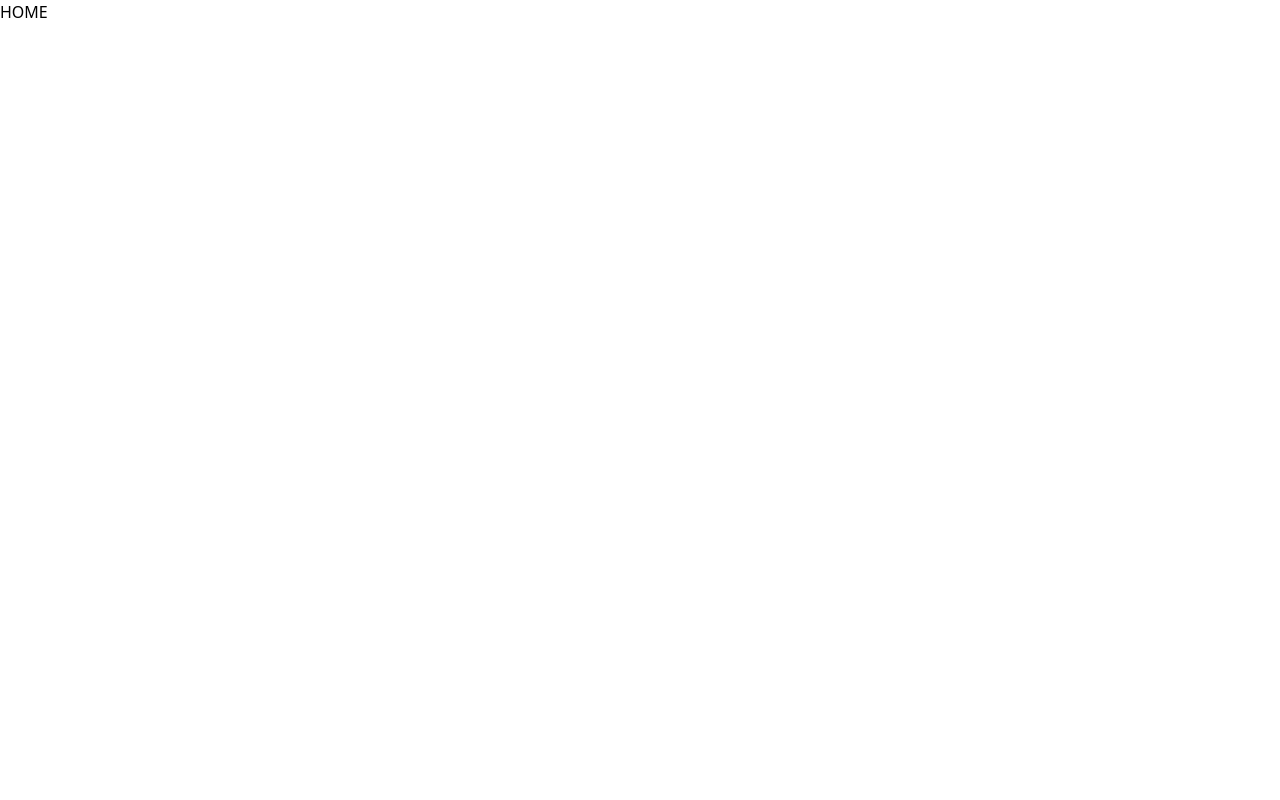
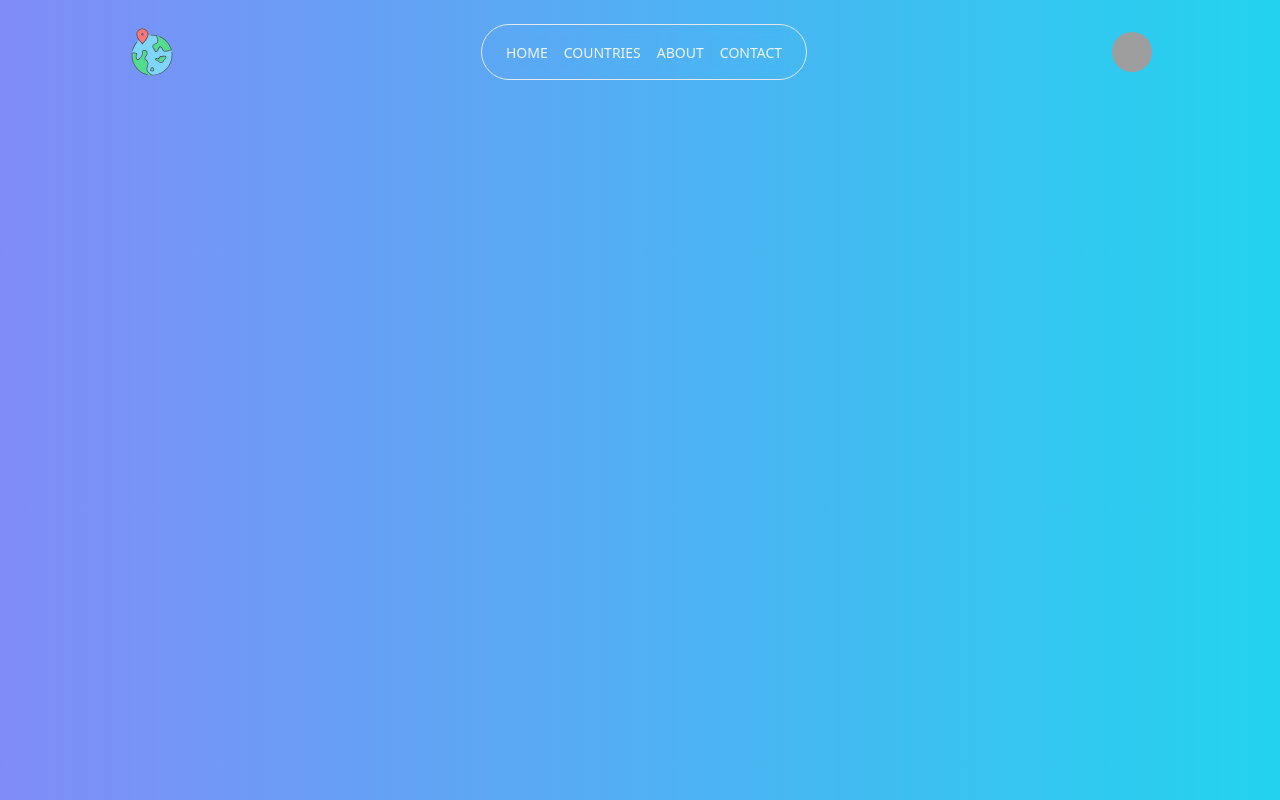
Before and after one commit to orafael-almeida/country-project, a Next.js app in the folder fe/: page / in a window 1280 px wide. Built offline with nearby package versions, Linux system fonts and the light colour scheme; grey boxes are pictures that could not be loaded.

Commit message:
feat: create header section

```diff
--- a/fe/src/app/layout.tsx
+++ b/fe/src/app/layout.tsx
@@ -13,7 +13,7 @@ export default function RootLayout({
 }>) {
   return (
     <html lang="en">
-      <body className={`antialiased`}>{children}</body>
+      <body className={`bg-gradient-to-r from-indigo-400 to-cyan-400 min-h-screen antialiased`}>{children}</body>
     </html>
   );
 }
--- a/fe/src/app/page.tsx
+++ b/fe/src/app/page.tsx
@@ -1,6 +1,9 @@
+import Header from "@/sections/Header";
 
 export default function Home() {
   return (
-    <div>HOME</div>
+    <div className="">
+      <Header />
+    </div>
   );
 }
--- /dev/null
+++ b/fe/src/sections/Header.tsx
@@ -0,0 +1,43 @@
+import logo from "@/assets/icons/logo.svg";
+import Image from "next/image";
+
+const navLinks = [
+  { title: "HOME", url: "/" },
+  { title: "COUNTRIES", url: "#" },
+  { title: "ABOUT", url: "#" },
+  { title: "CONTACT", url: "#" },
+];
+
+const Header = () => {
+  return (
+    <header className="flex justify-between items-center fixed h-20 top-3 w-full px-4 md:px-8 lg:px-12 xl:px-32">
+      <div>
+        <Image src={logo} alt="logo" className="hidden sm:block size-20 sm:size-12" />
+      </div>
+
+      <nav className="flex justify-center items-center gap-4 px-6 p-0.5 border h-14 rounded-full border-white-900/60 bg-white-600  backdrop-blur">
+        {navLinks.map((link) => (
+          <a
+            key={link.title}
+            href={link.url}
+            className="nav-item gap-4 relative group"
+          >
+            <span className="text-slate-100 text-sm">{link.title}</span>
+            <span className="absolute left-0 bottom-0 h-[2px] w-0 bg-white transition-all duration-300 group-hover:w-full" />
+          </a>
+        ))}
+      </nav>
+      <div className="flex justify-center items-center">
+        <div
+          className="hidden sm:block w-10 h-10 rounded-full bg-cover bg-center"
+          style={{
+            backgroundImage:
+              "url('https://www.countryflags.com/wp-content/uploads/united-kingdom-flag-png-large.png')",
+          }}
+        />
+      </div>
+    </header>
+  );
+};
+
+export default Header;
```
